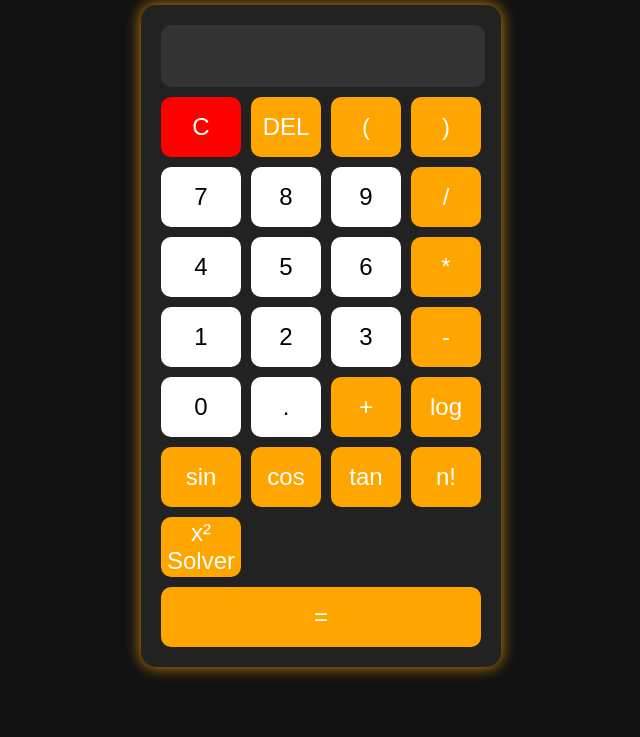
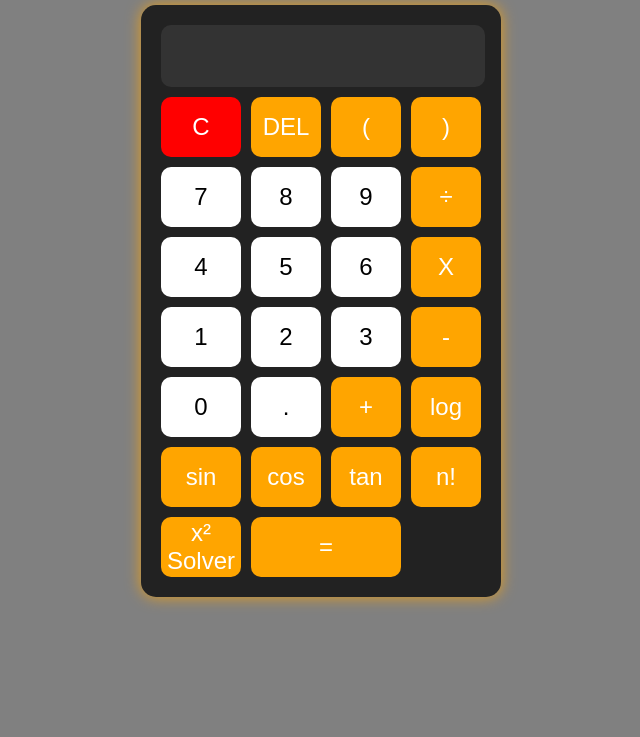
Before and after one commit to zulvi10/kalkulator-expert, a plain HTML site: page index.html in a window 1280 px wide. Shown: the part 63-800 px from the top of the page, without its empty margins (319-959 px from the left). Drawn offline with Linux system fonts and the light colour scheme.

Commit message:
index.html

```diff
--- a/index.html
+++ b/index.html
@@ -5,7 +5,7 @@
     <meta name="viewport" content="width=device-width, initial-scale=1.0">
     <title>Kalkulator Expert</title>
     <style>
-        body { font-family: Arial, sans-serif; text-align: center; background-color: #121212; color: white; }
+        body { font-family: Arial, sans-serif; text-align: center; background-color: gray; color: white; }
         .calculator {
             width: 320px;
             margin: auto;
@@ -41,11 +41,7 @@
         .btn-number { background-color: white; color: black; }
         .btn-symbol { background-color: orange; color: white; }
         .btn-clear { background-color: red; color: white; }
-        .btn-equal {
-            grid-column: span 4;
-            background-color: orange;
-            color: white;
-        }
+        .btn-equal { grid-column: span 2; background: orange; color: white; }
     </style>
 </head>
 <body>
@@ -61,12 +57,12 @@
             <button class="btn-number" onclick="appendToDisplay('7')">7</button>
             <button class="btn-number" onclick="appendToDisplay('8')">8</button>
             <button class="btn-number" onclick="appendToDisplay('9')">9</button>
-            <button class="btn-symbol" onclick="appendToDisplay('/')">/</button>
+            <button class="btn-symbol" onclick="appendToDisplay('/')">÷</button>
 
             <button class="btn-number" onclick="appendToDisplay('4')">4</button>
             <button class="btn-number" onclick="appendToDisplay('5')">5</button>
             <button class="btn-number" onclick="appendToDisplay('6')">6</button>
-            <button class="btn-symbol" onclick="appendToDisplay('*')">*</button>
+            <button class="btn-symbol" onclick="appendToDisplay('*')">X</button>
 
             <button class="btn-number" onclick="appendToDisplay('1')">1</button>
             <button class="btn-number" onclick="appendToDisplay('2')">2</button>
```
